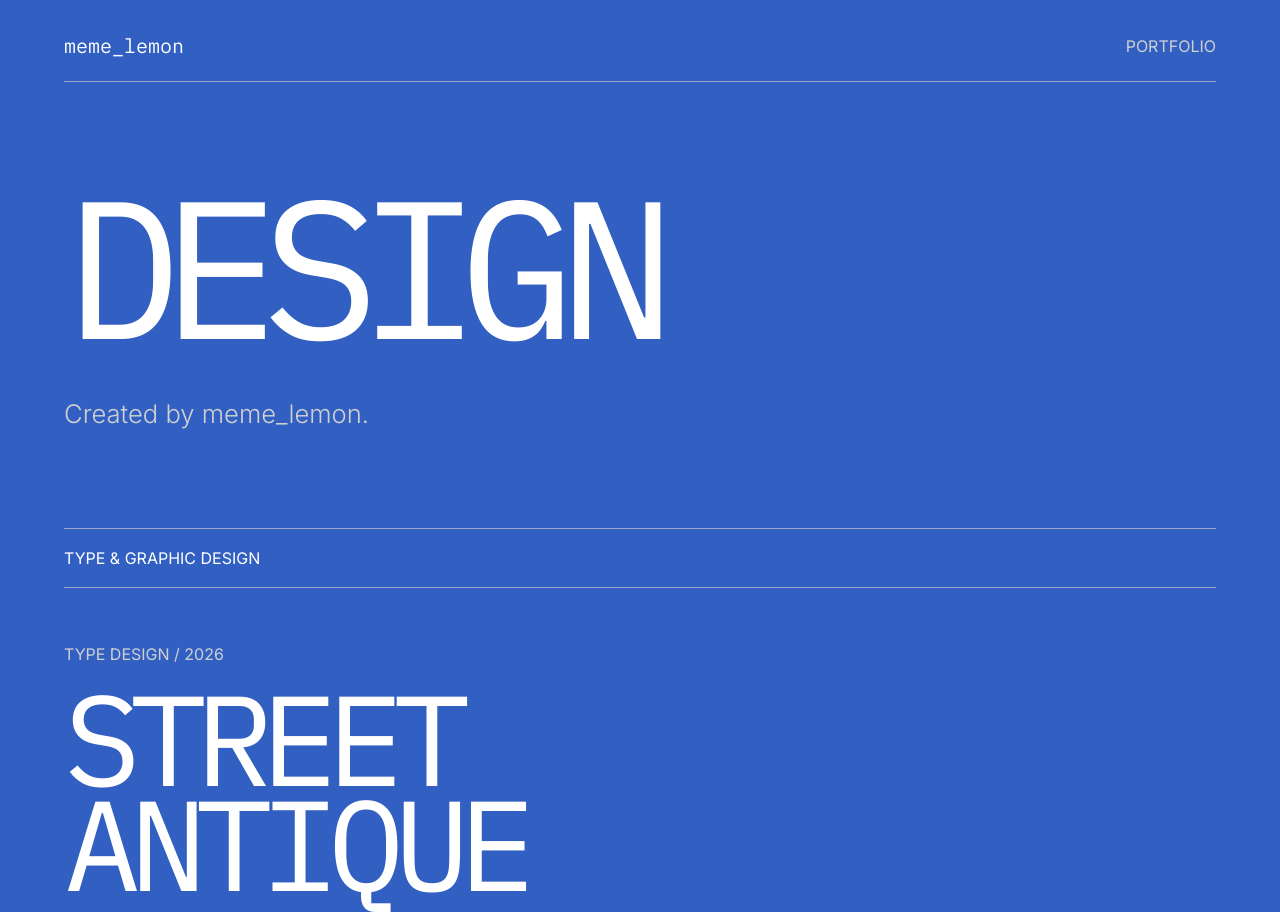
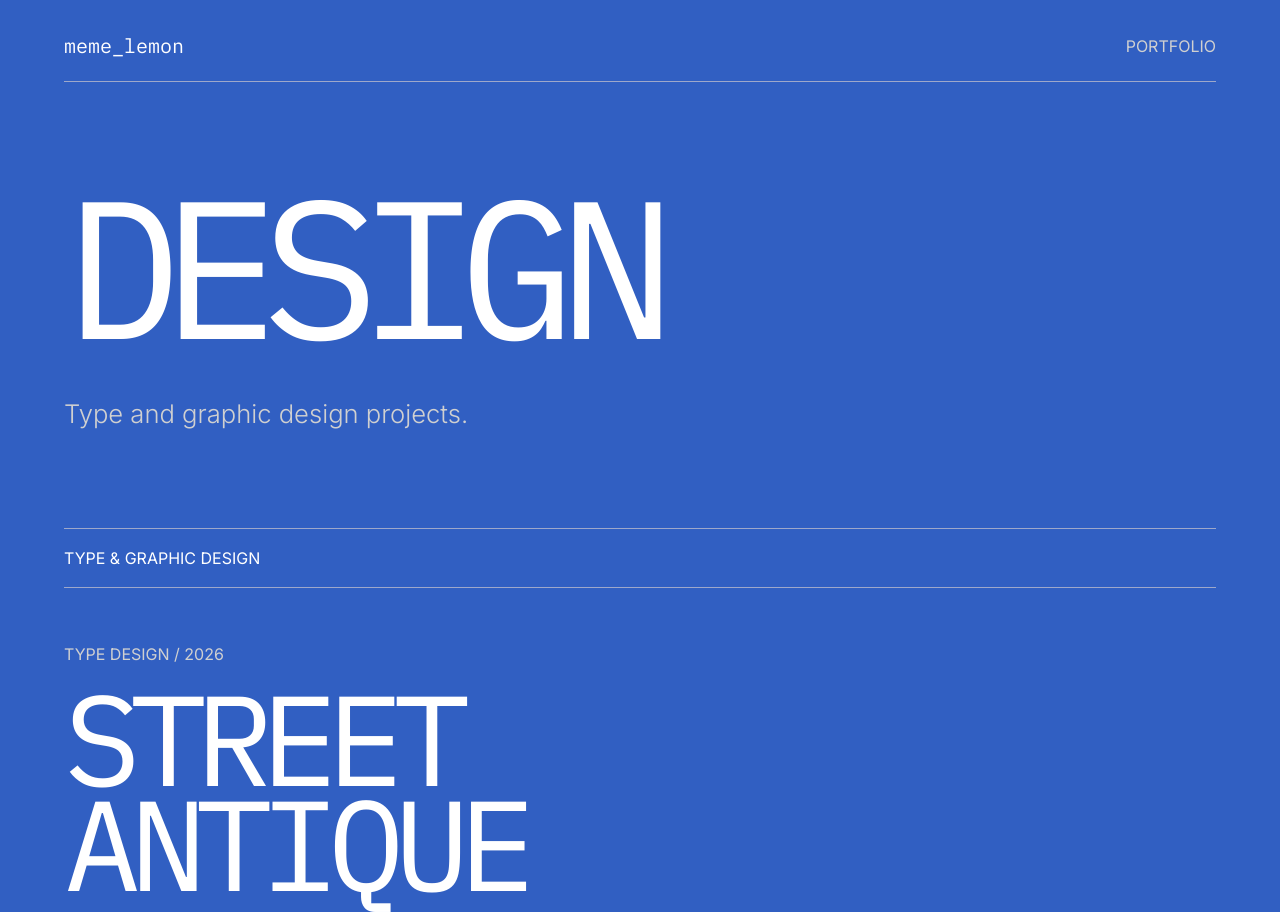
Before and after one commit to memelemon/memelemon.github.io, a plain HTML site: page design.html in a window 1280 px wide. Shown: the top 912 px of the page. Drawn offline with Linux system fonts and the light colour scheme.

```diff
--- a/design.html
+++ b/design.html
@@ -23,7 +23,7 @@
             <section class="intro intro--category">
 
                 <h1 class="page-title">DESIGN</h1>
-                <p class="intro-description">Created by meme_lemon.</p>
+                <p class="intro-description">Type and graphic design projects.</p>
             </section>
 
             <section class="collection">
```
